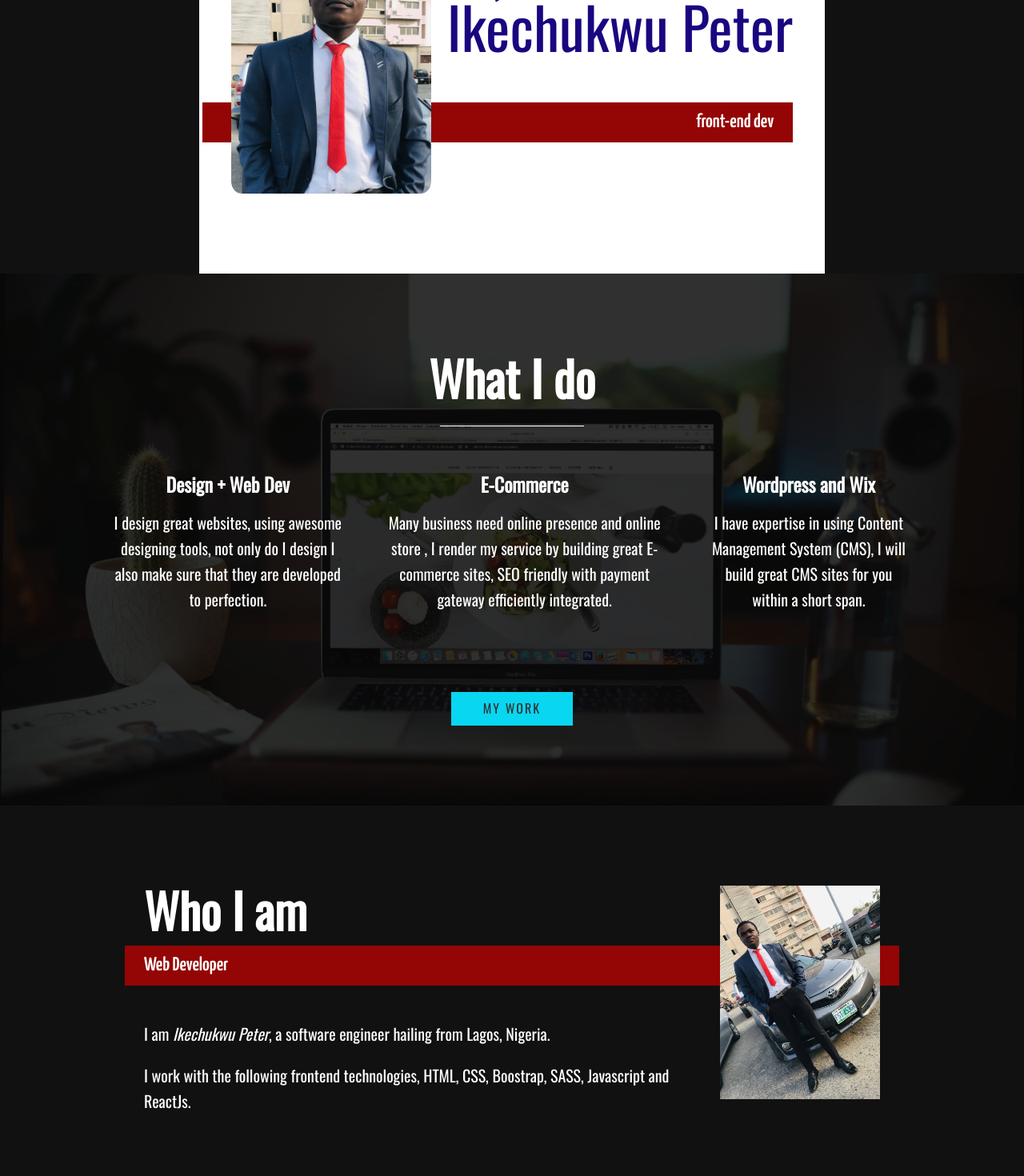
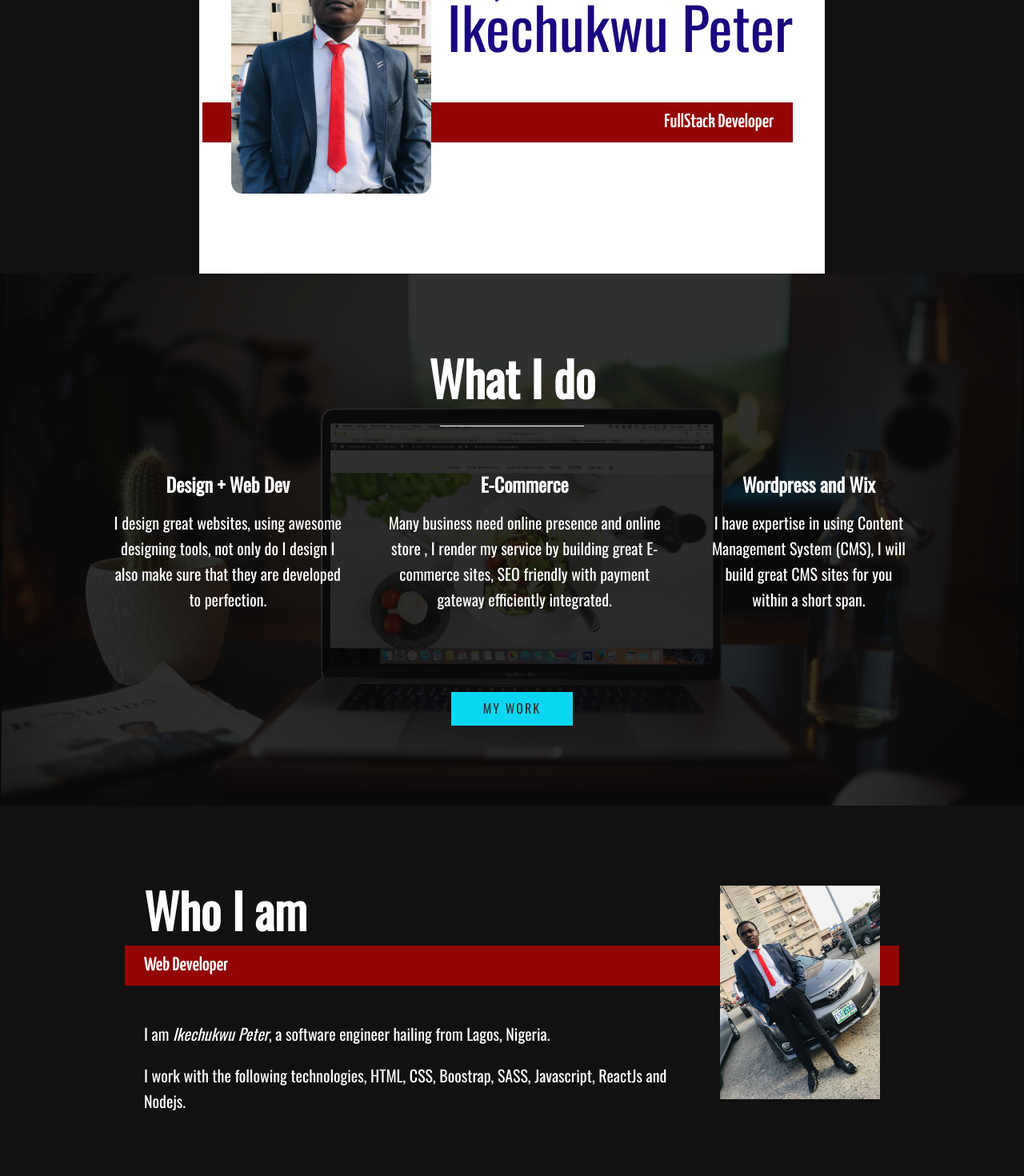
Before and after one commit to ikechukwu-peter/portfolio, a React (Create React App) app: page / in a window 1280 px wide. Shown: the part 240-1710 px from the top of the page at 80% size. Built offline with nearby package versions, Linux system fonts and the light colour scheme.

Commit message:
updated my job role

```diff
--- a/src/components/Intro.js
+++ b/src/components/Intro.js
@@ -9,7 +9,7 @@ const Intro = () => {
             <h1 className="section__title section__title--intro" >
                 Hi, I am <strong > Ikechukwu Peter</strong>
             </h1>
-            <p className="section__subtitle section__subtitle--intro" data-aos="slide-up">front-end dev</p>
+            <p className="section__subtitle section__subtitle--intro" data-aos="slide-up">FullStack Developer</p>
             <img  src={peter} alt="Ikechukwu Peter smiling" className="intro__img" />
             </section>
 
@@ -58,8 +58,8 @@ const Intro = () => {
                 </p>
                  <p>
 
-                   I work with the following frontend technologies, HTML, CSS, Boostrap, SASS,
-                   Javascript and ReactJs.
+                   I work with the following technologies, HTML, CSS, Boostrap, SASS,
+                   Javascript, ReactJs and Nodejs.
                  </p>
 
                 </div>
```
Also changed, not shown: 1 other file (tests, documents, lock files or other folders).
